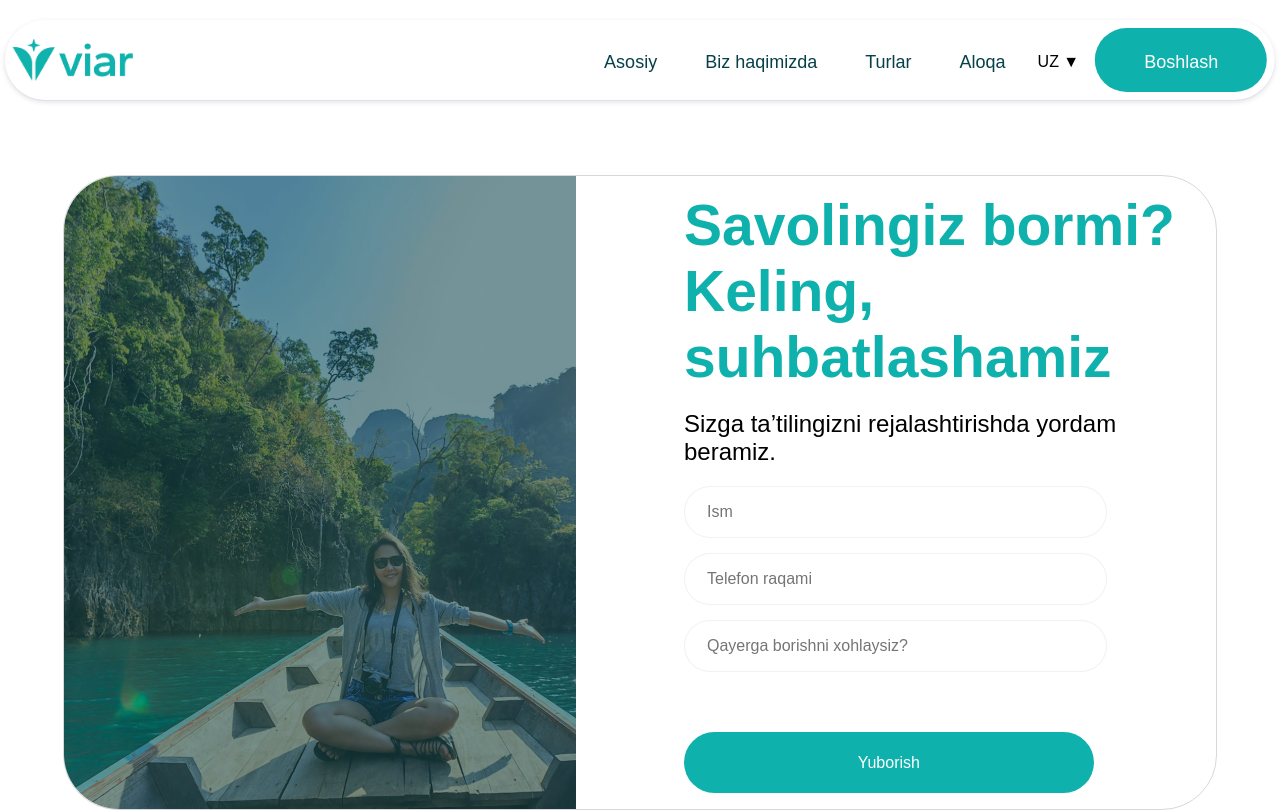
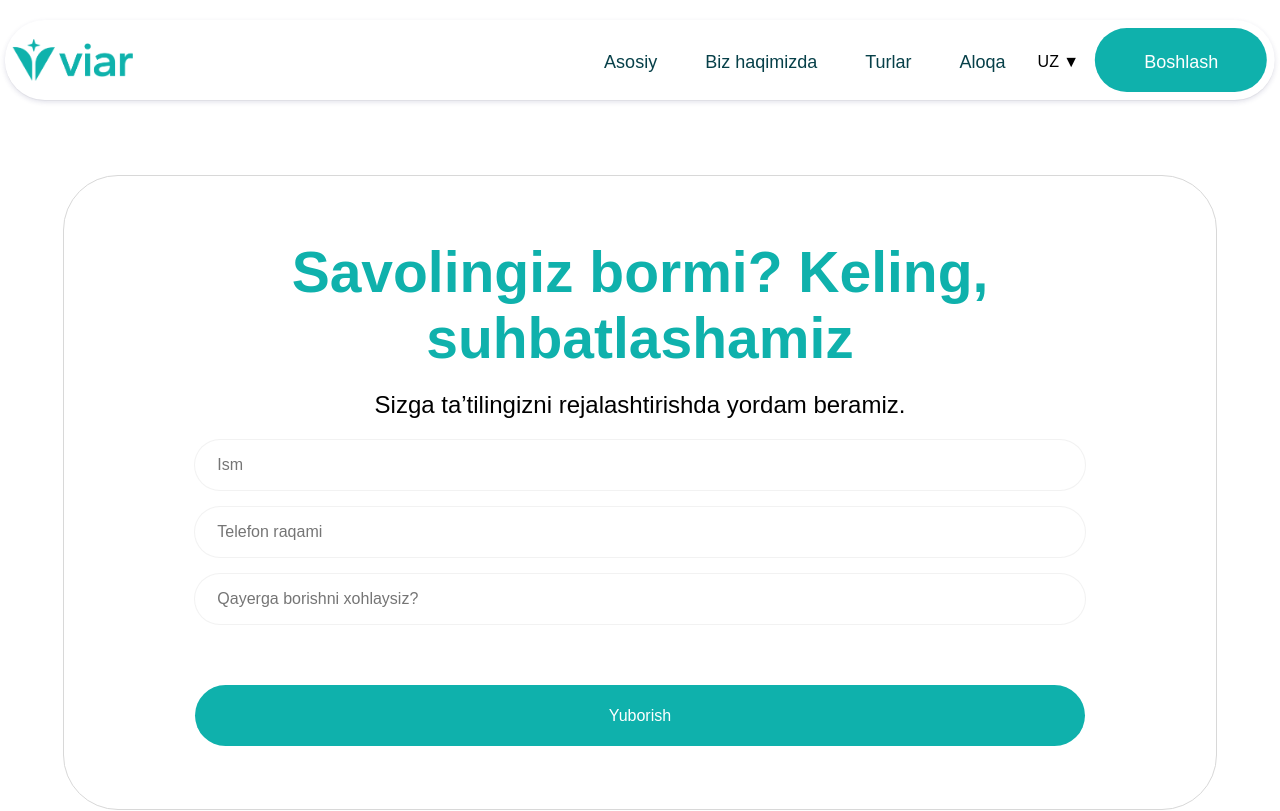
Before and after one commit to Sultan-17/viarTour, a React (Create React App) app: page /contact in a window 1280 px wide. Shown: the top 811 px of the page. Built offline with nearby package versions, Linux system fonts and the light colour scheme.

Commit message:
20th commit

```diff
--- a/src/pages/Contact/Contact.js
+++ b/src/pages/Contact/Contact.js
@@ -3,7 +3,6 @@ import styles from './Contact.module.css';
 import { MapContainer, TileLayer, Marker, Popup } from 'react-leaflet';
 import 'leaflet/dist/leaflet.css';
 import L from 'leaflet';
-import image from '../../assets/bouth.png';
 import image2 from '../../assets/mingcute_phone-fill.png';
 import image3 from '../../assets/Vector2.png';
 import payme from '../../assets/Payme.png';
@@ -61,9 +60,6 @@ const Contact = () => {
   return (
     <div className={styles.container}>
       <div className={styles.mainContent}>
-        <div className={styles.leftSide} style={{ backgroundImage: `url(${image})` }}>
-        </div>
-
         <div className={styles.rightSide}>
           <h2 className={styles.title}>{t("contactPage.title")}</h2>
           <p className={styles.description}>{t("contactPage.description")}</p>
--- a/src/pages/Contact/Contact.module.css
+++ b/src/pages/Contact/Contact.module.css
@@ -3,10 +3,11 @@
     margin-bottom: 150px;
   }
   .mainContent {
+    text-align: center;
     width: 1290px;
     height: 633px;
     display: flex;
-    margin: 0 auto;
+    margin: auto;
     gap: 88px;
     border-radius: 55px;
     background-color: white;
@@ -30,8 +31,8 @@
     display: flex;
     flex-direction: column;
     justify-content: center;
-    align-items: flex-start;
     padding: 20px;
+    text-align: center;
     box-sizing: border-box;
   }
 
```
